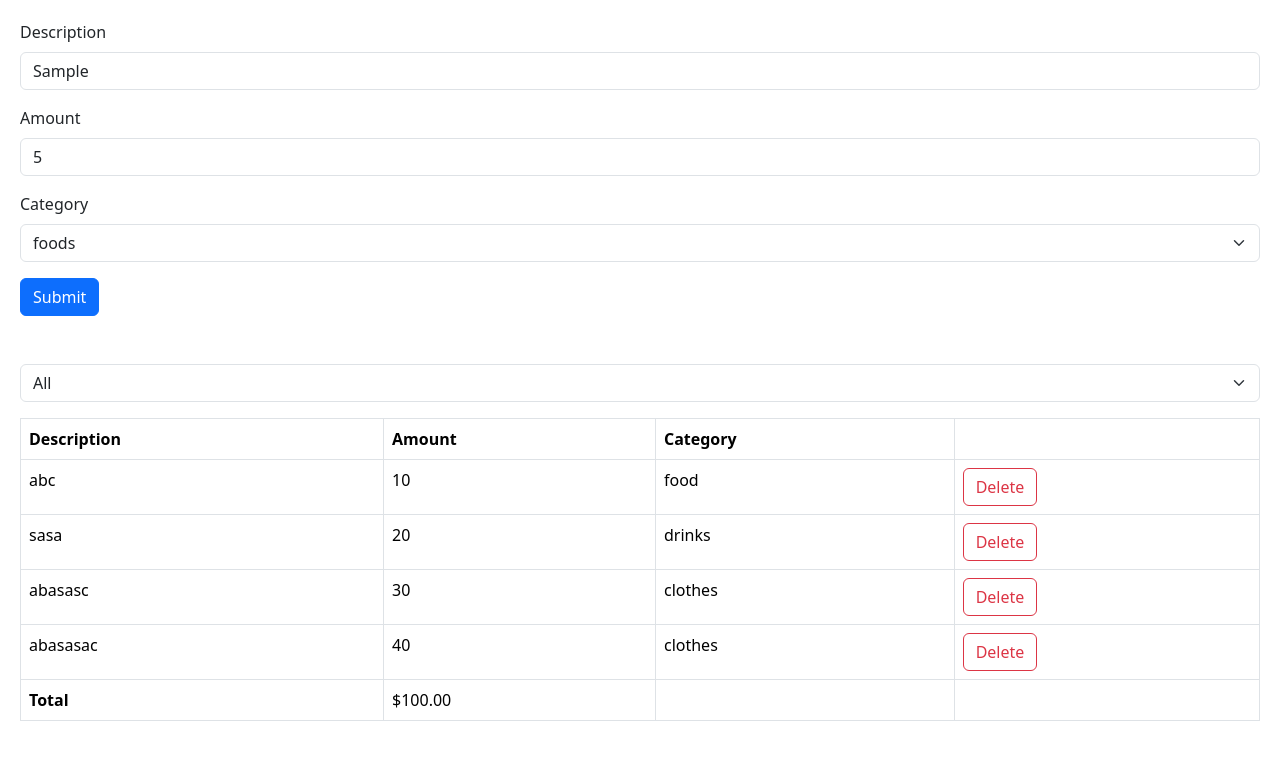
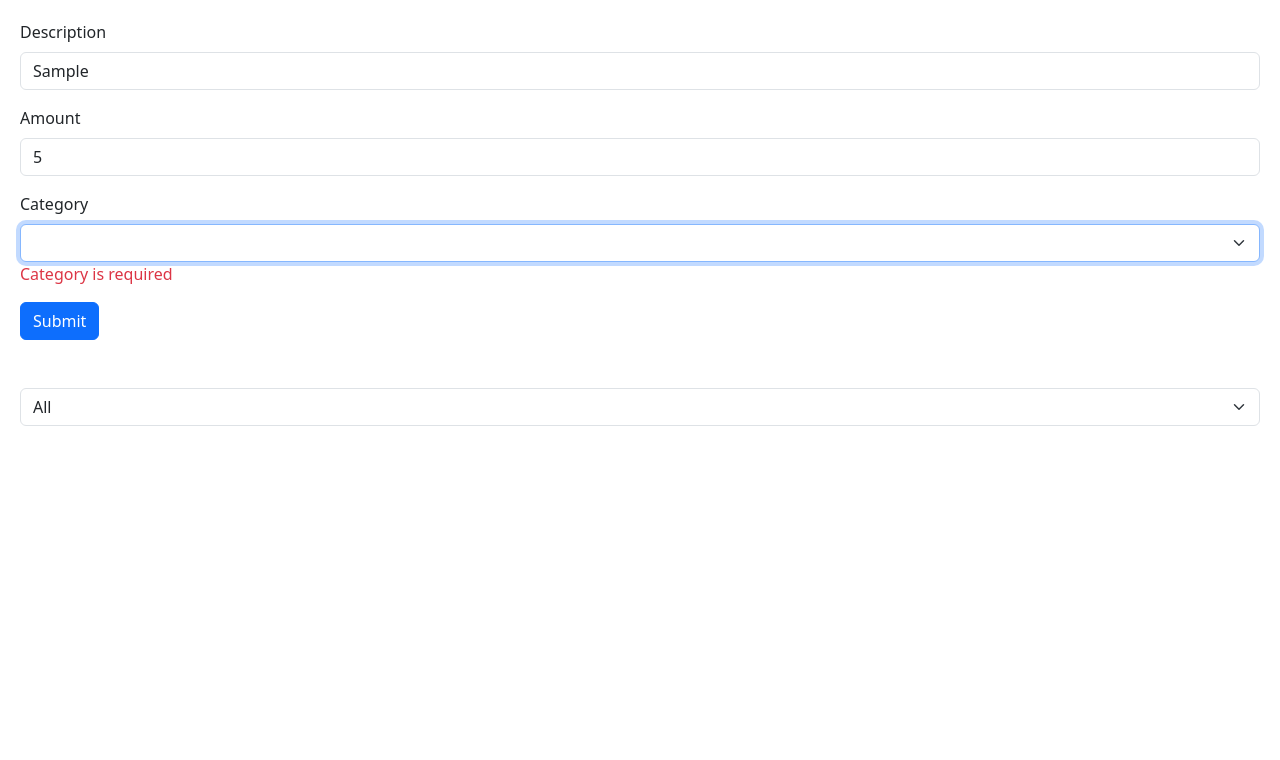
Before and after one commit to A-Moualla/Expense-Tracker, a React (Create React App) app: page / in a window 1280 px wide. Both pictures are taken after typing "Sample", "5" into the empty fields and a click on the button "Submit". Shown: the top 760 px of the page. Built offline with nearby package versions, Linux system fonts and the light colour scheme.

Commit message:
Add validation with zod and finish

```diff
--- a/public/index.html
+++ b/public/index.html
@@ -24,7 +24,7 @@
       work correctly both with client-side routing and a non-root public URL.
       Learn how to configure a non-root public URL by running `npm run build`.
     -->
-    <title>React App</title>
+    <title>Expense Tracker</title>
   </head>
   <body>
     <noscript>You need to enable JavaScript to run this app.</noscript>
--- a/src/App.js
+++ b/src/App.js
@@ -4,16 +4,9 @@ import ExpenseList from "./components/ExpenseList";
 import ExpenseFilter from "./components/ExpenseFilter";
 import ExpenseForm from "./components/ExpenseForm";
 
-export const categories = ["foods", "drinks", "clothes", "bla bla"];
-
 function App() {
   const [selectedCategory, setSelectedCategory] = useState("");
-  const [expenses, setExpenses] = useState([
-    { id: 1, description: "abc", amount: 10, category: "food" },
-    { id: 2, description: "sasa", amount: 20, category: "drinks" },
-    { id: 3, description: "abasasc", amount: 30, category: "clothes" },
-    { id: 4, description: "abasasac", amount: 40, category: "clothes" },
-  ]);
+  const [expenses, setExpenses] = useState([]);
 
   const visibleExpenses = selectedCategory
     ? expenses.filter((e) => e.category === selectedCategory)
@@ -22,7 +15,11 @@ function App() {
   return (
     <div>
       <div className="mb-5">
-        <ExpenseForm />
+        <ExpenseForm
+          onSubmit={(expense) =>
+            setExpenses([...expenses, { ...expense, id: expenses.length + 1 }])
+          }
+        />
       </div>
       <div className="mb-3">
         <ExpenseFilter
--- /dev/null
+++ b/src/categories.js
@@ -0,0 +1,2 @@
+const categories = ["foods", "drinks", "clothes", "bla bla"];
+export default categories;
--- a/src/components/ExpenseFilter.jsx
+++ b/src/components/ExpenseFilter.jsx
@@ -1,4 +1,5 @@
-import { categories } from "../App";
+import categories from "../categories";
+
 const ExpenseFilter = ({ onSelectCategory }) => {
   return (
     <select
--- a/src/components/ExpenseForm.jsx
+++ b/src/components/ExpenseForm.jsx
@@ -1,17 +1,37 @@
-import React, { useState } from "react";
+import { z } from "zod";
 import { useForm } from "react-hook-form";
-import { categories } from "../App";
-const ExpenseForm = () => {
+import { zodResolver } from "@hookform/resolvers/zod";
+import categories from "../categories";
+
+const schema = z.object({
+  description: z
+    .string()
+    .min(3, { message: "Description should be at least 3 characters" })
+    .max(50),
+  amount: z
+    .number({ invalid_type_error: "Amount is required" })
+    .min(0.01)
+    .max(100000),
+  category: z.enum(categories, {
+    errorMap: () => ({ message: "Category is required" }),
+  }),
+});
+
+const ExpenseForm = ({ onSubmit }) => {
   const {
     register,
+    reset,
     handleSubmit,
     formState: { errors, isValid },
-  } = useForm();
-
-  const onSubmit = (data) => console.log(data);
+  } = useForm({ resolver: zodResolver(schema) });
 
   return (
-    <form onSubmit={handleSubmit(onSubmit)}>
+    <form
+      onSubmit={handleSubmit((data) => {
+        onSubmit(data);
+        reset();
+      })}
+    >
       <div className="mb-3">
         <label htmlFor="description" className="form-label">
           Description
@@ -22,31 +42,41 @@ const ExpenseForm = () => {
           type="text"
           className="form-control"
         />
+        {errors.description && (
+          <p className="text-danger">{errors.description.message}</p>
+        )}
       </div>
       <div className="mb-3">
         <label htmlFor="amount" className="form-label">
           Amount
         </label>
         <input
-          {...register("amount")}
+          {...register("amount", { valueAsNumber: true })}
           id="amount"
           type="number"
           className="form-control"
         />
+        {errors.amount && (
+          <p className="text-danger">{errors.amount.message}</p>
+        )}
       </div>
       <div className="mb-3">
         <label htmlFor="category" className="form-label">
           Category
         </label>
-        <select id="category" className="form-select">
+        <select {...register("category")} id="category" className="form-select">
+          <option value=""></option>
           {categories.map((c) => (
             <option key={c} value={c}>
               {c}
             </option>
           ))}
         </select>
+        {errors.category && (
+          <p className="text-danger">{errors.category.message}</p>
+        )}
       </div>
-      <button disabled={!isValid} className="btn btn-primary" type="submit">
+      <button className="btn btn-primary" type="submit">
         Submit
       </button>
     </form>
```
